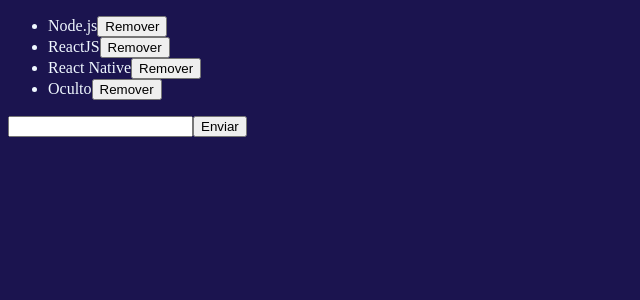
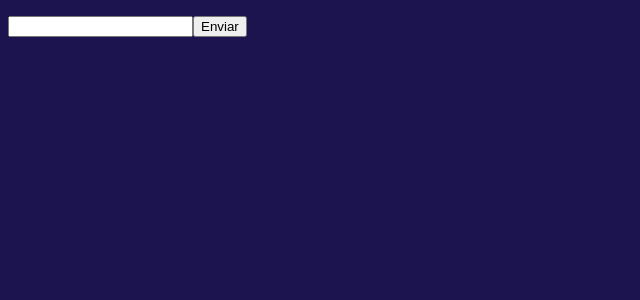
Before and after one commit to f3rnandorj/FirstProjectReactJS, a React app: page / in a window 1280 px wide. Shown: the top 300 px of the page, without its empty margins (0-640 px from the left). Built offline with nearby package versions, Linux system fonts and the light colour scheme.

Commit message:
Adding Components
Adicionando ComponentDidMount e ComponentDidUpdate.

```diff
--- a/src/components/TechItem.js
+++ b/src/components/TechItem.js
@@ -18,7 +18,7 @@
   tech: 'Oculto',
 };
 
-TechItem.prototypes = {
+TechItem.propTypes = {
   tech: PropTypes.string,
   onDelete: PropTypes.func.isRequired,
 };
--- a/src/components/TechList.js
+++ b/src/components/TechList.js
@@ -5,8 +5,25 @@
 class TechList extends Component {
   state = {
     newTech: '',
-    techs: ['Node.js', 'ReactJS', 'React Native'],
+    techs: [],
   };
+
+  //executado assim que o componente aparece em tela
+  componentDidMount() {
+    const techs = localStorage.getItem('techs');
+
+    if (techs) {
+      this.setState({ techs: JSON.parse(techs) });
+    }
+  }
+
+  //executado sempre que houver alterações nas props ou estado
+  componentDidUpdate(prevProps, prevState) {
+    if (prevState.techs !== this.state.techs) {
+      localStorage.setItem('techs', JSON.stringify(this.state.techs));
+    }
+  }
+
   /*metodo necessita ser arrow para ter acesso ao this / passando do input para newTechs*/
   handleInputChange = (e) => {
     this.setState({ newTech: e.target.value });
@@ -39,7 +56,6 @@
               onDelete={() => this.handleDelete(tech)}
             />
           ))}
-          <TechItem />
         </ul>
         <input
           type="text"
```
